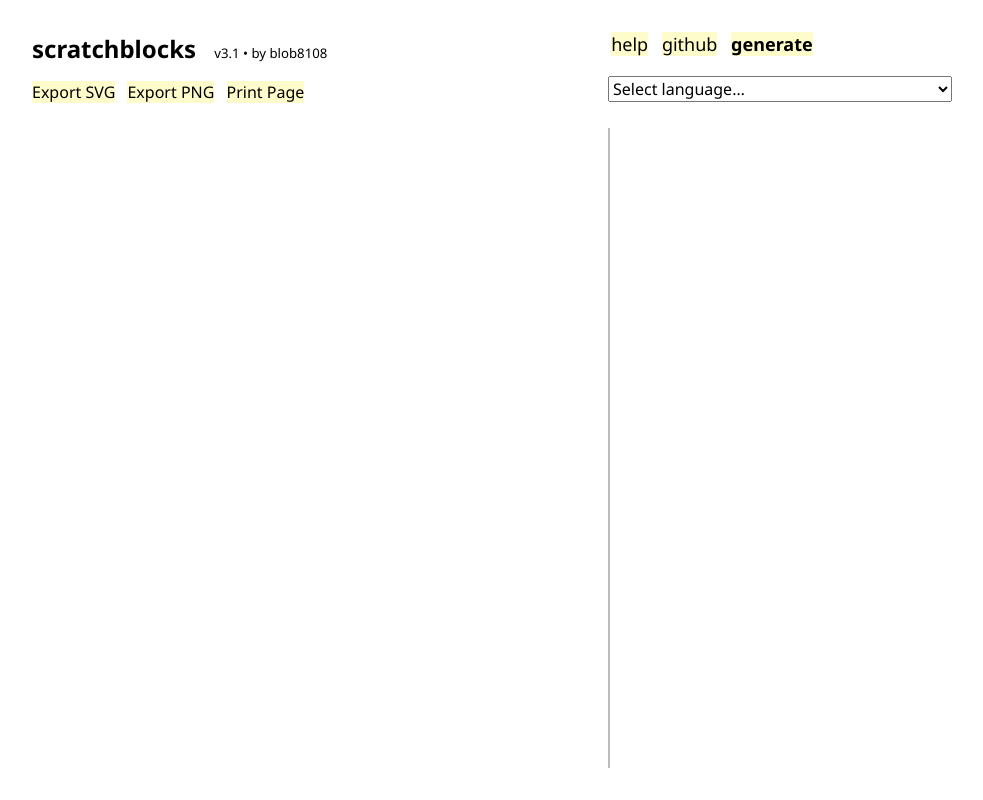
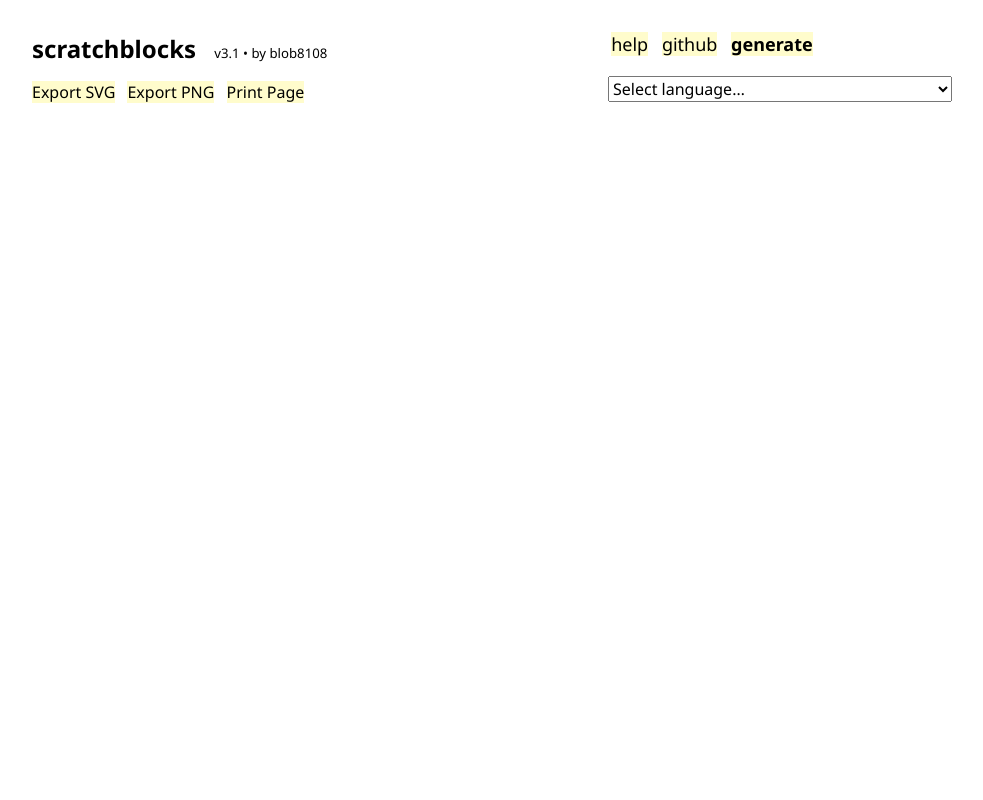
Before and after one commit to justincannady/scratchpdfer, a website: page index.html in a window 1280 px wide. Shown: the whole page, without its empty margins (0-983 px from the left). Drawn offline with Linux system fonts and the light colour scheme; a script that the page names is missing.

Commit message:
Try again

```diff
--- a/index.css
+++ b/index.css
@@ -163,8 +163,8 @@
 #editor {
   position: relative;
   overflow: hidden;
-  margin: 1em 0;
-  border: 1px solid #bbb;
+  margin: 0em 0;
+  border: 0px solid #bbb;
   max-width: 40em;
   height: 0%;
   width: 0%;
@@ -234,7 +234,7 @@
     position: absolute;
     top: 3.25em; bottom: 0; left: 2em; right: 0;
     margin: 0;
-    height: auto;
+    height: 0%;
   }
 
   #side {
--- a/style.css
+++ b/style.css
@@ -167,8 +167,8 @@
 #editor, #in-editor, #out-editor {
   position: relative;
   overflow: hidden;
-  margin: 1em 0;
-  border: 1px solid #bbb;
+  margin: 0em 0;
+  border: 0px solid #bbb;
   width: 0%;
   height: 0%;
 
@@ -184,7 +184,7 @@
   /*
   width: 100%;
   */
-  padding: 4px;
+  padding: 0px;
   overflow: auto;
 }
 
@@ -244,7 +244,7 @@
     position: absolute;
     top: 3.25em; bottom: 0; left: 2em; right: 0;
     margin: 0;
-    height: auto;
+    height: 0%;
   }
 
   #side {
```
